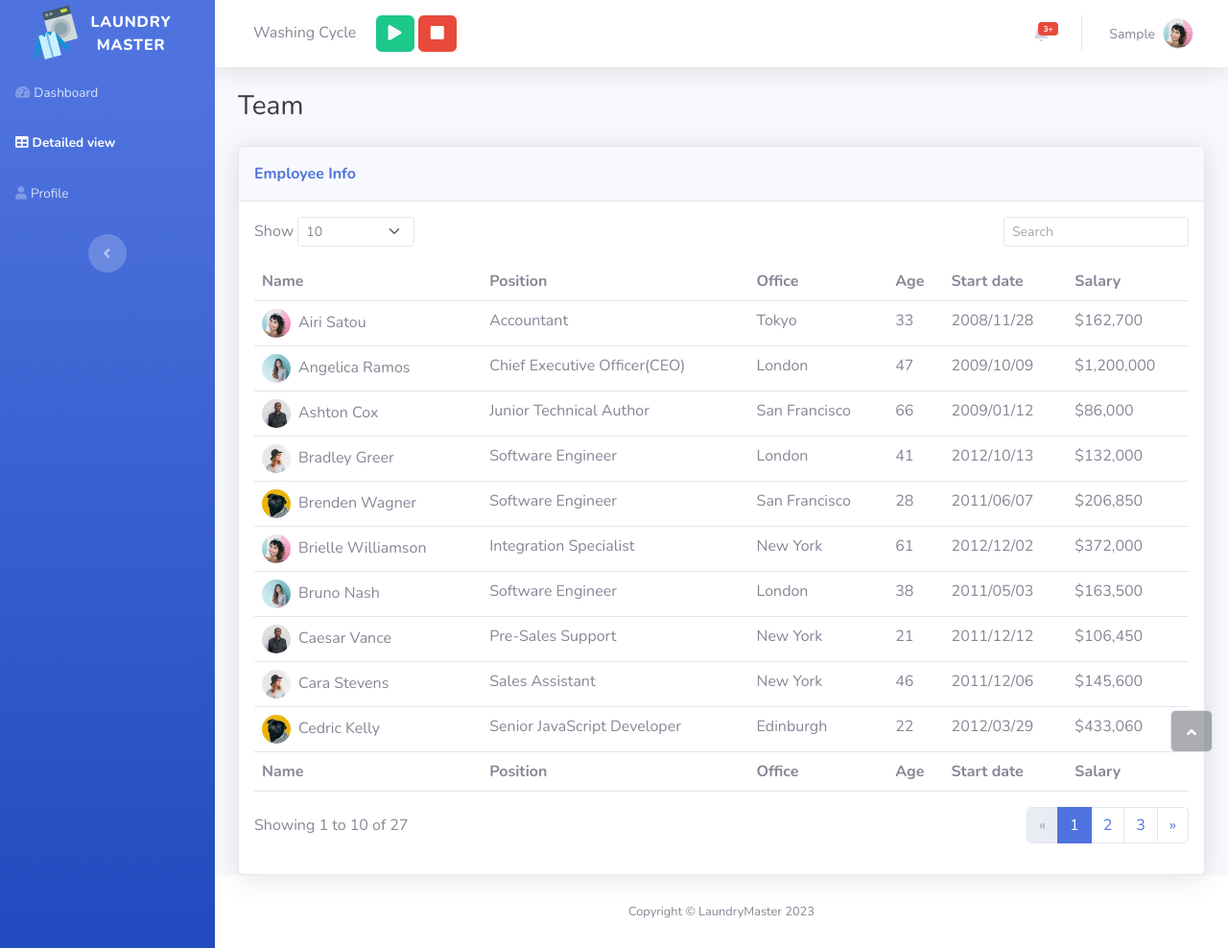
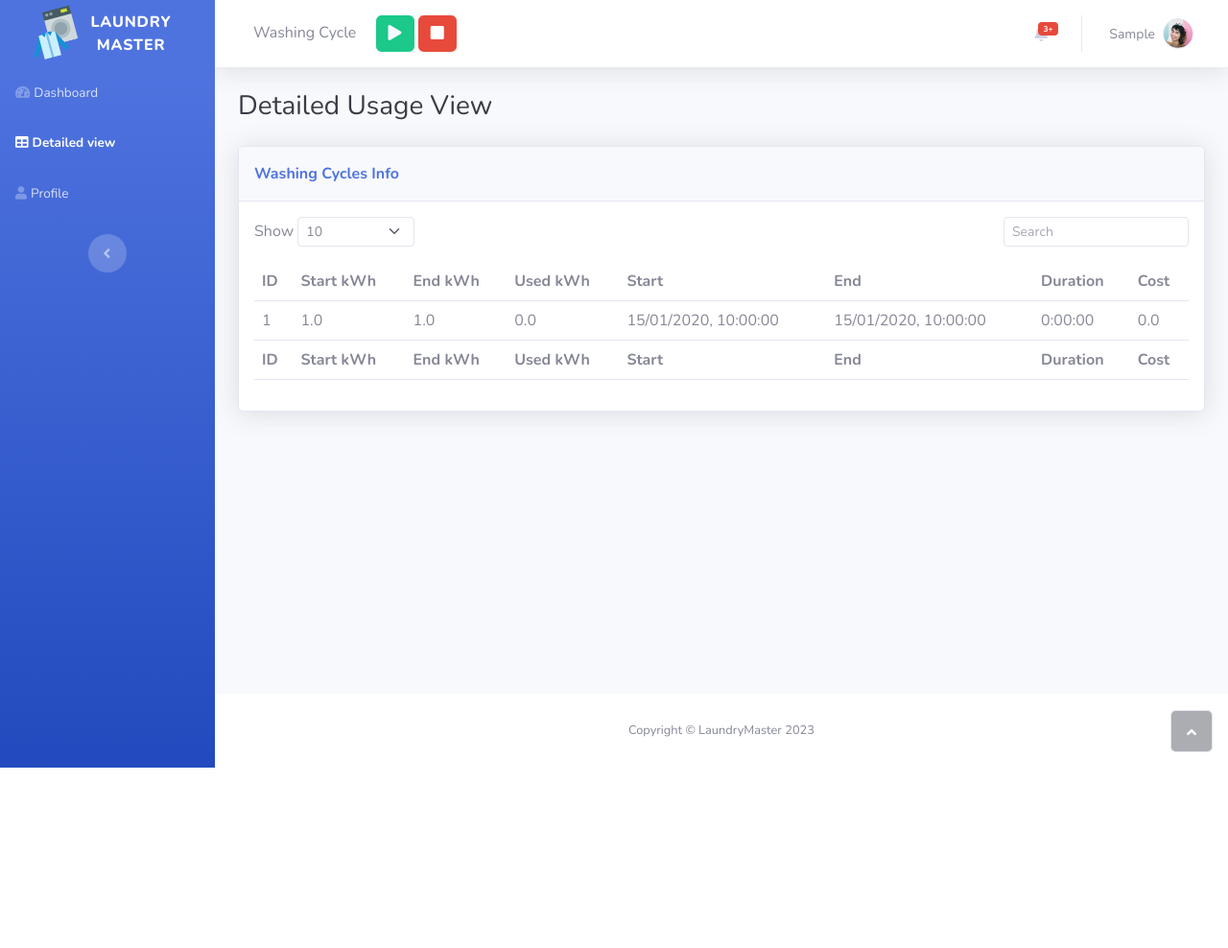
Before and after one commit to georgi-m-iliev/LaundryMaster, a Flask app: page /usage in a window 1280 px wide. Shown: the whole page at 96% size. After the commit the page ends 800 px from the top, so only its background shows below. Run offline with Flask 3, Linux system fonts and the light colour scheme; a user stored in the database is signed in; tables that the repository leaves empty hold one stand-in row (values such as "Sample post"); some libraries are stand-ins or nearby versions.

Commit message:
Implemented basic functionality of detailed view

```diff
--- a/app/templates/usage.html
+++ b/app/templates/usage.html
@@ -5,10 +5,10 @@
 {% block content %}
 
 <div class="container-fluid">
-    <h3 class="text-dark mb-4">Team</h3>
+    <h3 class="text-dark mb-4">Detailed Usage View</h3>
     <div class="card shadow">
         <div class="card-header py-3">
-            <p class="text-primary m-0 fw-bold">Employee Info</p>
+            <p class="text-primary m-0 fw-bold">Washing Cycles Info</p>
         </div>
         <div class="card-body">
             <div class="row">
@@ -28,108 +28,45 @@
                 <table class="table my-0" id="dataTable">
                     <thead>
                         <tr>
-                            <th>Name</th>
-                            <th>Position</th>
-                            <th>Office</th>
-                            <th>Age</th>
-                            <th>Start date</th>
-                            <th>Salary</th>
+                            <th>ID</th>
+                            <th>Start kWh</th>
+                            <th>End kWh</th>
+                            <th>Used kWh</th>
+                            <th>Start</th>
+                            <th>End</th>
+                            <th>Duration</th>
+                            <th>Cost</th>
                         </tr>
                     </thead>
                     <tbody>
+                        {% for usage in usages %}
                         <tr>
-                            <td><img class="rounded-circle me-2" width="30" height="30" src="static/assets/img/avatars/avatar1.jpeg">Airi Satou</td>
-                            <td>Accountant</td>
-                            <td>Tokyo</td>
-                            <td>33</td>
-                            <td>2008/11/28</td>
-                            <td>$162,700</td>
+                            <td>{{ usage.id }}</td>
+                            <td>{{ usage.startkwh }}</td>
+                            <td>{{ usage.endkwh }}</td>
+                            <td>{{ usage.usedkwh }}</td>
+                            <td>{{ usage.start_timestamp }}</td>
+                            <td>{{ usage.end_timestamp }}</td>
+                            <td>{{ usage.duration }}</td>
+                            <td>{{ usage.cost }}</td>
                         </tr>
-                        <tr>
-                            <td><img class="rounded-circle me-2" width="30" height="30" src="static/assets/img/avatars/avatar2.jpeg">Angelica Ramos</td>
-                            <td>Chief Executive Officer(CEO)</td>
-                            <td>London</td>
-                            <td>47</td>
-                            <td>2009/10/09<br></td>
-                            <td>$1,200,000</td>
-                        </tr>
-                        <tr>
-                            <td><img class="rounded-circle me-2" width="30" height="30" src="static/assets/img/avatars/avatar3.jpeg">Ashton Cox</td>
-                            <td>Junior Technical Author</td>
-                            <td>San Francisco</td>
-                            <td>66</td>
-                            <td>2009/01/12<br></td>
-                            <td>$86,000</td>
-                        </tr>
-                        <tr>
-                            <td><img class="rounded-circle me-2" width="30" height="30" src="static/assets/img/avatars/avatar4.jpeg">Bradley Greer</td>
-                            <td>Software Engineer</td>
-                            <td>London</td>
-                            <td>41</td>
-                            <td>2012/10/13<br></td>
-                            <td>$132,000</td>
-                        </tr>
-                        <tr>
-                            <td><img class="rounded-circle me-2" width="30" height="30" src="static/assets/img/avatars/avatar5.jpeg">Brenden Wagner</td>
-                            <td>Software Engineer</td>
-                            <td>San Francisco</td>
-                            <td>28</td>
-                            <td>2011/06/07<br></td>
-                            <td>$206,850</td>
-                        </tr>
-                        <tr>
-                            <td><img class="rounded-circle me-2" width="30" height="30" src="static/assets/img/avatars/avatar1.jpeg">Brielle Williamson</td>
-                            <td>Integration Specialist</td>
-                            <td>New York</td>
-                            <td>61</td>
-                            <td>2012/12/02<br></td>
-                            <td>$372,000</td>
-                        </tr>
-                        <tr>
-                            <td><img class="rounded-circle me-2" width="30" height="30" src="static/assets/img/avatars/avatar2.jpeg">Bruno Nash<br></td>
-                            <td>Software Engineer</td>
-                            <td>London</td>
-                            <td>38</td>
-                            <td>2011/05/03<br></td>
-                            <td>$163,500</td>
-                        </tr>
-                        <tr>
-                            <td><img class="rounded-circle me-2" width="30" height="30" src="static/assets/img/avatars/avatar3.jpeg">Caesar Vance</td>
-                            <td>Pre-Sales Support</td>
-                            <td>New York</td>
-                            <td>21</td>
-                            <td>2011/12/12<br></td>
-                            <td>$106,450</td>
-                        </tr>
-                        <tr>
-                            <td><img class="rounded-circle me-2" width="30" height="30" src="static/assets/img/avatars/avatar4.jpeg">Cara Stevens</td>
-                            <td>Sales Assistant</td>
-                            <td>New York</td>
-                            <td>46</td>
-                            <td>2011/12/06<br></td>
-                            <td>$145,600</td>
-                        </tr>
-                        <tr>
-                            <td><img class="rounded-circle me-2" width="30" height="30" src="static/assets/img/avatars/avatar5.jpeg">Cedric Kelly</td>
-                            <td>Senior JavaScript Developer</td>
-                            <td>Edinburgh</td>
-                            <td>22</td>
-                            <td>2012/03/29<br></td>
-                            <td>$433,060</td>
-                        </tr>
+                        {% endfor %}
                     </tbody>
                     <tfoot>
                         <tr>
-                            <td><strong>Name</strong></td>
-                            <td><strong>Position</strong></td>
-                            <td><strong>Office</strong></td>
-                            <td><strong>Age</strong></td>
-                            <td><strong>Start date</strong></td>
-                            <td><strong>Salary</strong></td>
+                            <td><strong>ID</strong></td>
+                            <td><strong>Start kWh</strong></td>
+                            <td><strong>End kWh</strong></td>
+                            <td><strong>Used kWh</strong></td>
+                            <td><strong>Start</strong></td>
+                            <td><strong>End</strong></td>
+                            <td><strong>Duration</strong></td>
+                            <td><strong>Cost</strong></td>
                         </tr>
                     </tfoot>
                 </table>
             </div>
+<!---
             <div class="row">
                 <div class="col-md-6 align-self-center">
                     <p id="dataTable_info" class="dataTables_info" role="status" aria-live="polite">Showing 1 to 10 of 27</p>
@@ -146,6 +83,7 @@
                     </nav>
                 </div>
             </div>
+-->
         </div>
     </div>
 </div>
--- a/app/views.py
+++ b/app/views.py
@@ -1,9 +1,11 @@
+import datetime
+
 from flask import Blueprint, render_template
-from flask_security import login_required, user_authenticated
+from flask_security import login_required, user_authenticated, current_user
 
 from app.db import db
 
-from app.models import User
+from app.models import User, WashingCycle
 
 views = Blueprint('views', __name__)
 
@@ -12,13 +14,22 @@ views = Blueprint('views', __name__)
 @views.route('/index')
 @login_required
 def index():
+    print(current_user._get_current_object().username)
     return render_template('index.html', isDashboard=True)
 
 
 @views.route('/usage')
 @login_required
 def usage():
-    return render_template('usage.html', isUsage=True)
+    usages = WashingCycle.query.filter_by(user_id=current_user.id).limit(10).all()
+    for usage in usages:
+        usage.usedkwh = usage.endkwh - usage.startkwh
+        usage.start_timestamp = usage.start_timestamp.strftime("%d/%m/%Y, %H:%M:%S")
+        usage.end_timestamp = usage.end_timestamp.strftime("%d/%m/%Y, %H:%M:%S")
+        usage.duration = datetime.datetime.strptime(usage.end_timestamp, "%d/%m/%Y, %H:%M:%S") - datetime.datetime.strptime(usage.start_timestamp, "%d/%m/%Y, %H:%M:%S")
+        #TODO: actual calculation
+        usage.cost = usage.usedkwh * 0.25
+    return render_template('usage.html', isUsage=True, usages=usages)
 
 
 @views.route('/profile')
```
